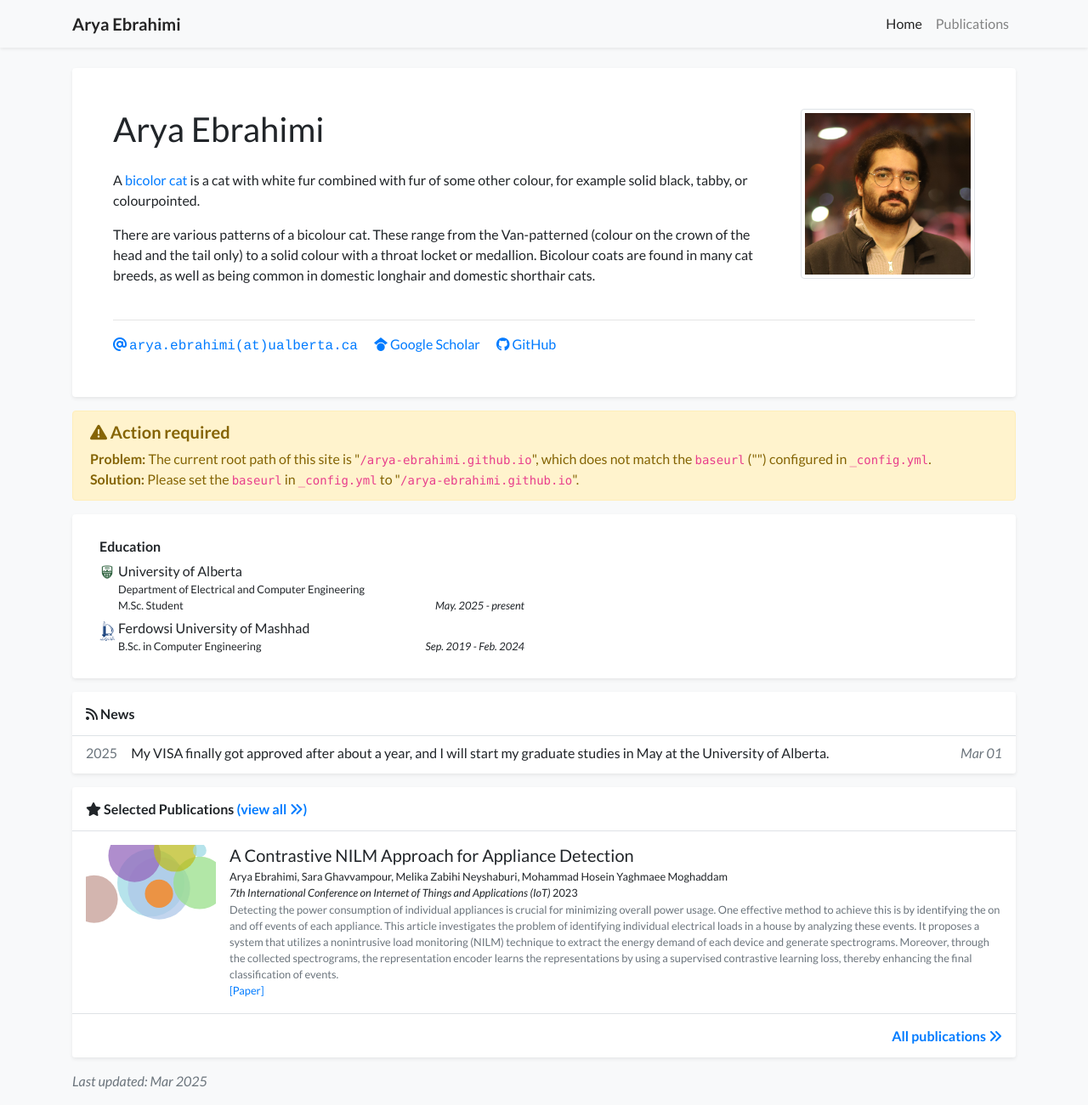
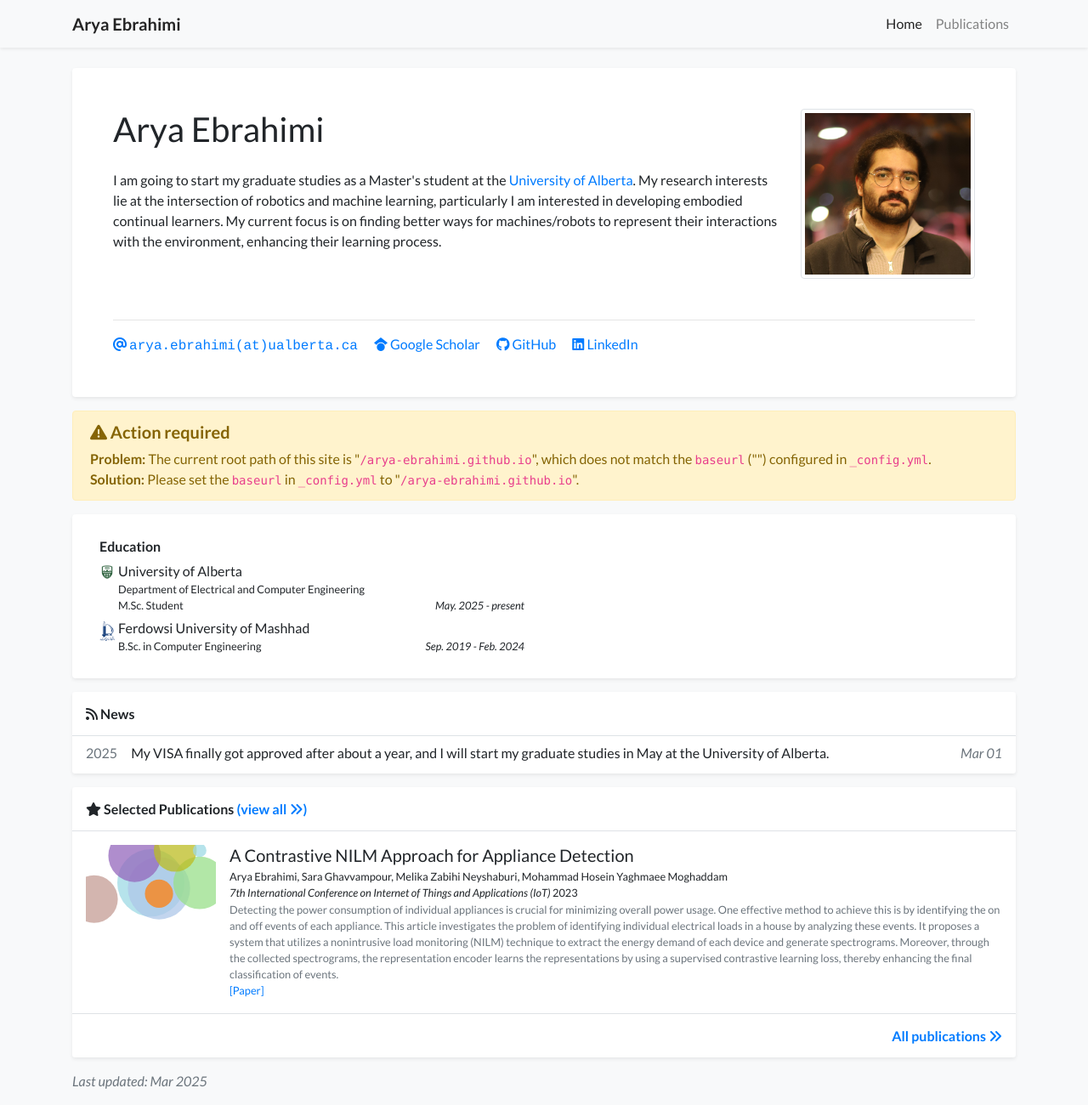
Before and after one commit to arya-ebrahimi/arya-ebrahimi.github.io, a Jekyll site: the page built from index.html, in a window 1280 px wide and 1300 px high. Shown: the whole window at 85% size. Built offline with Jekyll 4.4.1, drawn with Linux system fonts in a browser that asks for light colours; nearby versions of some CDN libraries; a style sheet for code colours, icons or effects is not loaded.

Commit message:
edit bio

```diff
--- a/_data/profile.yml
+++ b/_data/profile.yml
@@ -16,18 +16,16 @@ github: arya-ebrahimi
 # wechat_qrcode: /assets/images/etc/wechat.jpg
 # wechat_prompt: >-
 #   Please tell me your <strong>name</strong> and <strong>affiliation</strong> (current or past) when adding my wechat. Thanks!
-# linkedin: your-linked-in-id
+linkedin: ary4
 # orcid: 0000-0000-0000-0000
 
 short_bio_text_justify: false
 short_bio: >-
   <p>
-    A <a href="https://en.wikipedia.org/wiki/Bicolor_cat" target="_blank">bicolor cat</a> is a cat with white fur combined with fur of some other colour, for example solid black, tabby, or colourpointed.
-  </p>
-  <p>
-    There are various patterns of a bicolour cat. These range from the Van-patterned (colour on the crown of the head
-    and the tail only) to a solid colour with a throat locket or medallion. Bicolour coats are found in many cat breeds,
-    as well as being common in domestic longhair and domestic shorthair cats.
+    I am going to start my graduate studies as a Master's student at the <a href="https://www.ualberta.ca/en/index.html" target="_blank">University of Alberta</a>.
+    My research interests lie at the intersection of robotics and machine learning, particularly I am interested
+    in developing embodied continual learners. My current focus is on finding better ways
+    for machines/robots to represent their interactions with the environment, enhancing their learning process.
   </p>
 
 portrait_url: /assets/images/photos/portrait.jpg
```
